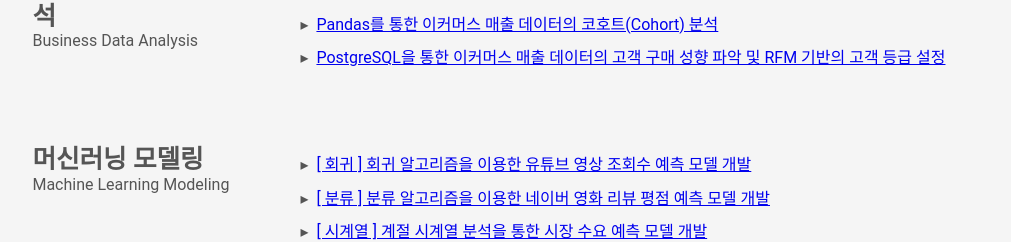
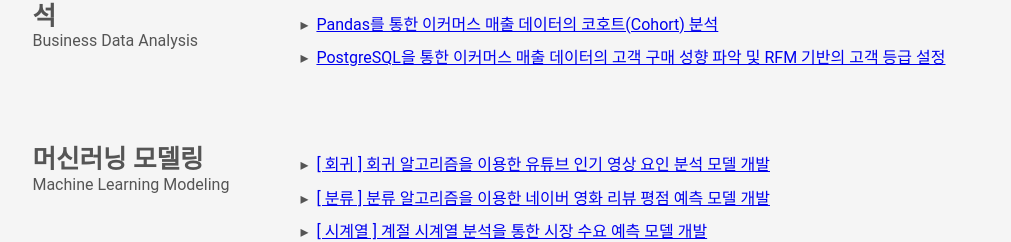
Before and after one commit to jadefactory/jadefactory.github.io, a plain HTML site: page index.html in a window 1280 px wide. Shown: the part 1582-1824 px from the top of the page, without its empty margins (134-1145 px from the left). Drawn offline with Linux system fonts and the light colour scheme.

Commit message:
skill list update

```diff
--- a/index.html
+++ b/index.html
@@ -273,8 +273,8 @@
 											href="https://github.com/jadefactory/youtube_features
                                             "
 											target="_blank"
-											>[ 회귀 ] 회귀 알고리즘을 이용한 유튜브 영상 조회수 예측
-											모델 개발</a
+											>[ 회귀 ] 회귀 알고리즘을 이용한 유튜브 인기 영상 요인
+											분석 모델 개발</a
 										>
 									</li>
 									<li class="skill-detail-item">
```
